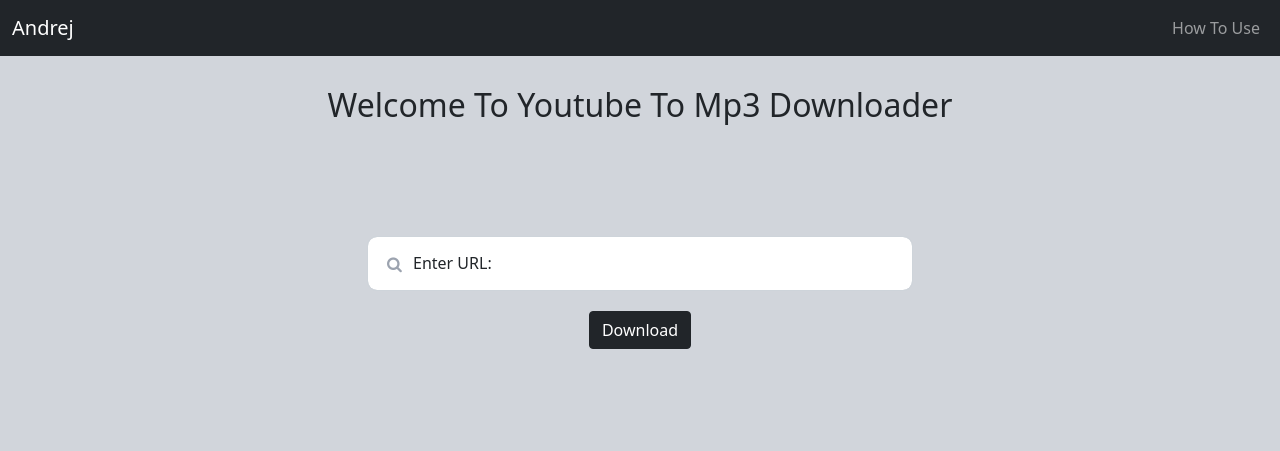
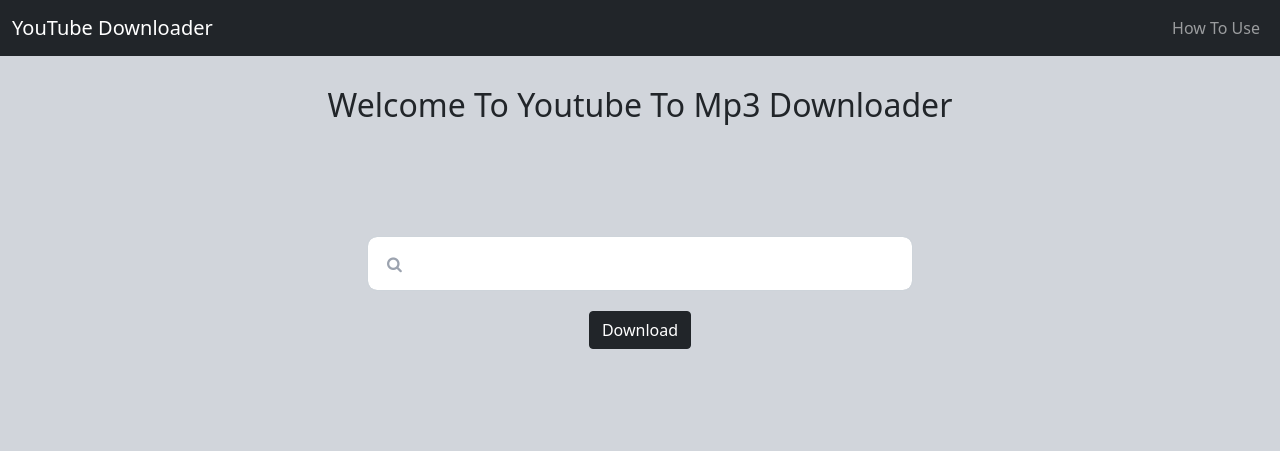
Before and after one commit to Plavsic01/YoutubeDownloaderWebApp, a Flask app: page / in a window 1280 px wide. Shown: the top 451 px of the page. Run offline with Flask 2, Linux system fonts and the light colour scheme.

Commit message:
download fixed

```diff
--- a/forms.py
+++ b/forms.py
@@ -5,7 +5,7 @@ from wtforms.validators import DataRequired
 class DownloadForm(Form):
     url = StringField(
         label="Url:",
-        default="Enter URL:",
+        default="",
         validators=[DataRequired()]
     )
 
--- a/templates/index.html
+++ b/templates/index.html
@@ -13,7 +13,7 @@
 <body>
     <nav class="navbar navbar-expand-lg navbar-dark bg-dark">
         <div class="container-fluid">
-          <a class="navbar-brand">Andrej</a>
+          <a class="navbar-brand">YouTube Downloader</a>
           <ul class="navbar-nav">
             <li class="nav-item">
               <a class="nav-link" aria-current="page" href="{{ url_for('how_to') }}">How To Use</a>
```
